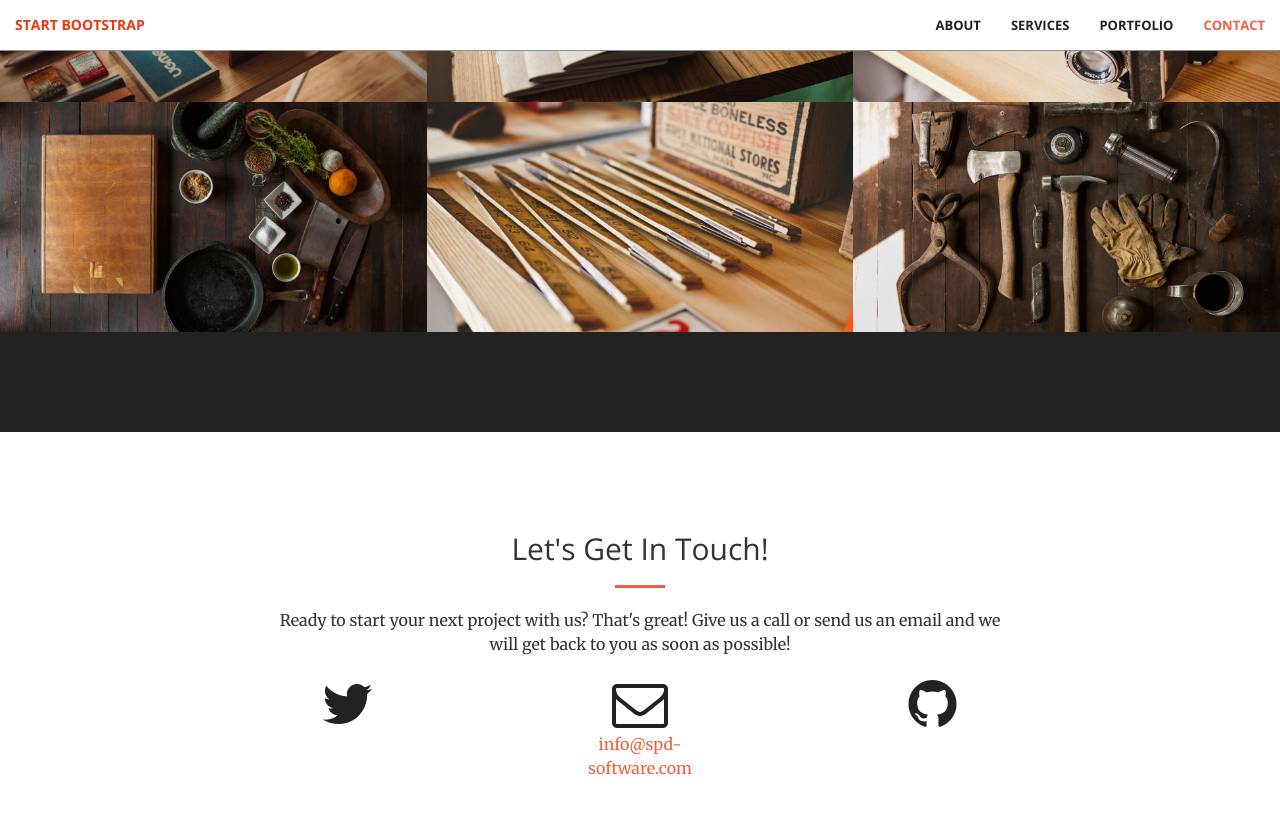
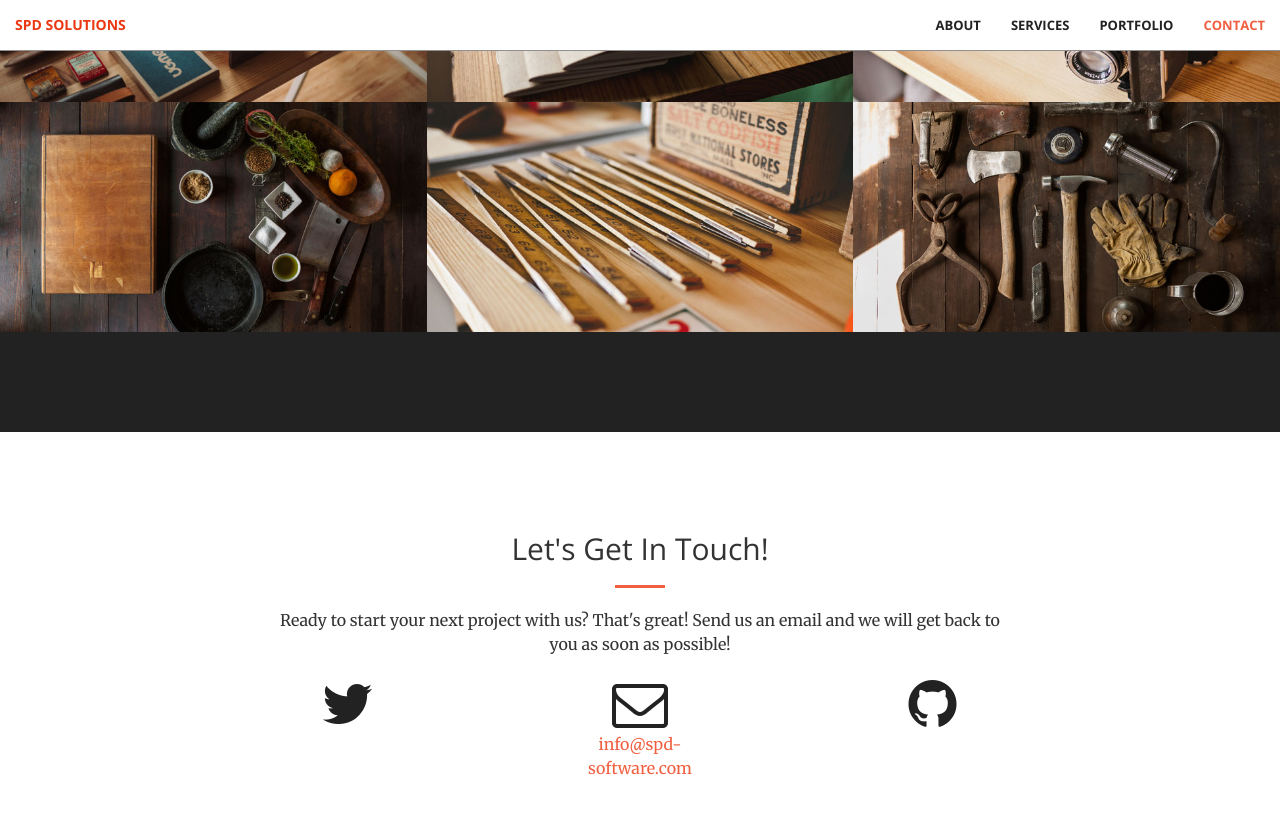
Before and after one commit to spd-software/spd-software.github.io, a Jekyll site: the page built from index.html, in a window 1280 px wide and 900 px high, scrolled down 2442 px. Shown: the top 814 px of the window. Built offline with Jekyll 4.4.1, drawn with Linux system fonts in a browser that asks for light colours.

Commit message:
Update content

```diff
--- a/_includes/contact.html
+++ b/_includes/contact.html
@@ -4,7 +4,7 @@
             <div class="col-lg-8 col-lg-offset-2 text-center">
                 <h2 class="section-heading">Let's Get In Touch!</h2>
                 <hr class="primary">
-                <p>Ready to start your next project with us? That's great! Give us a call or send us an email and we will get back to you as soon as possible!</p>
+                <p>Ready to start your next project with us? That's great! Send us an email and we will get back to you as soon as possible!</p>
             </div>
         <div class="col-lg-2 col-lg-offset-2 text-center">
             <a href="https://twitter.com/{{ site.twitter_username }}">
--- a/_includes/nav.html
+++ b/_includes/nav.html
@@ -8,7 +8,7 @@
                 <span class="icon-bar"></span>
                 <span class="icon-bar"></span>
             </button>
-            <a class="navbar-brand page-scroll" href="#page-top">Start Bootstrap</a>
+            <a class="navbar-brand page-scroll" href="#page-top">SPD SOLUTIONS</a>
         </div>
 
         <!-- Collect the nav links, forms, and other content for toggling -->
```
